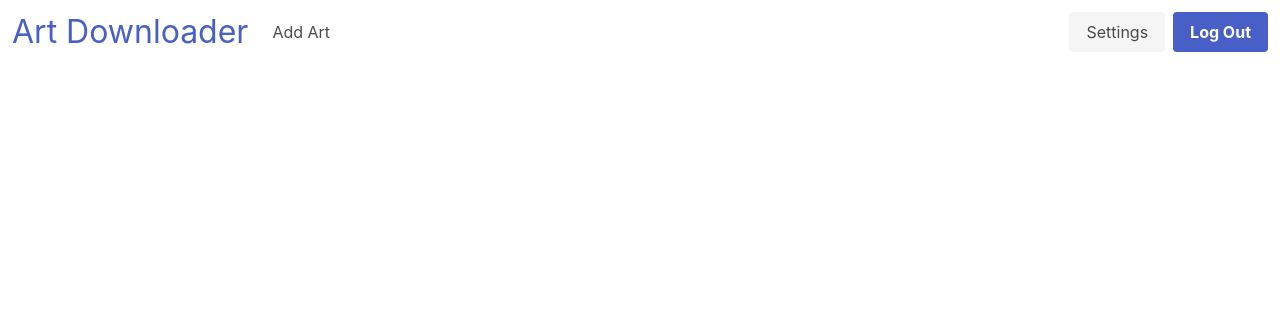
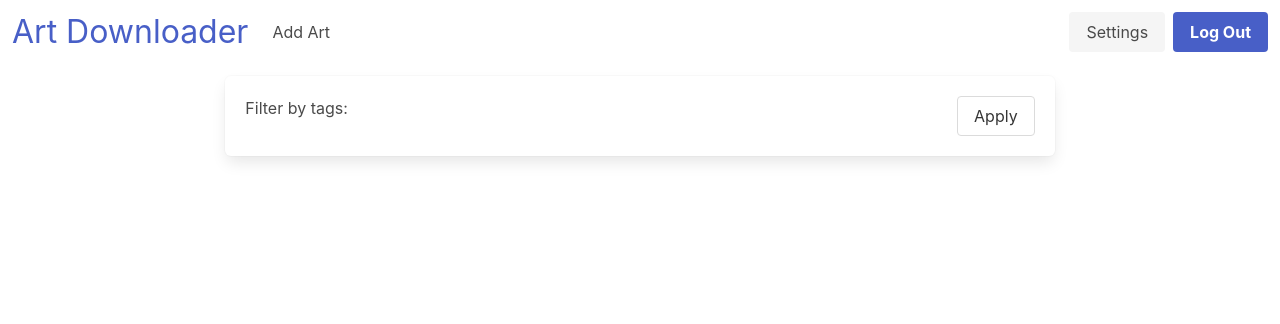
Before and after one commit to LexNastin/art-downloader, a Flask app: page / in a window 1280 px wide. Shown: the top 324 px of the page. Run offline with Flask 3, Linux system fonts and the light colour scheme; the visitor is signed in with stand-in values (Sample User, id 1); data comes from the database, SQL or seed files in the repository; data that the repository does not hold is empty; parts of the project's set-up code (start-up, migrations or seed data) failed here and were passed over; some libraries are stand-ins or nearby versions.

Commit message:
add post search by tags

```diff
--- a/app/main.py
+++ b/app/main.py
@@ -12,9 +12,11 @@
 from . import DATA_DIR, MEDIA_DIR, TEMP_DIR, db
 from .settings import get_setting, set_setting
 from datetime import datetime as dt
+from ordered_set import OrderedSet
 import os
 import mimetypes
 import shutil
+import json
 
 main = Blueprint("main", __name__)
 
@@ -53,6 +55,13 @@
         num /= 1024.0
     return f"{num:.1f}Yi{suffix}"
 
+def get_all_tags(all_posts):
+    tags = set()
+    for post in all_posts:
+        for tag in post.tags:
+            tags.add(tag)
+    return tags
+
 # stolen from Python Docs
 def get_tree_size(path):
     """Return total size of files in given path and subdirs."""
@@ -67,11 +76,7 @@
 def get_stats():
     all_posts = get_all_posts()
     posts = len(all_posts)
-    tags = set()
-    for post in all_posts:
-        for tag in post.tags:
-            tags.add(tag)
-    tags = len(tags)
+    tags = len(get_all_tags(all_posts))
     space = sizeof_fmt(get_tree_size(DATA_DIR))
     return {
         "posts": posts,
@@ -84,7 +89,44 @@
 @login_required
 def index():
     posts = get_all_posts()
-    return render_template("index.html", posts=list(split_into(3, posts)), get_thumbnail=get_thumbnail, strftime=strftime)
+    return render_template("index.html",
+        posts=list(split_into(3, posts)),
+        get_thumbnail=get_thumbnail,
+        strftime=strftime,
+        tags=sorted(get_all_tags(posts))
+    )
+
+# filtered af posts
+@main.route("/", methods=["POST"])
+@login_required
+def index_filtered():
+    include = json.loads(request.form.get("include"))
+    exclude = json.loads(request.form.get("exclude"))
+    posts = get_all_posts()
+    actual_posts = []
+
+    if not include:
+        for post in posts:
+            actual_posts.append(post)
+    for post in posts:
+        if all(item in post.tags for item in include):
+            actual_posts.append(post)
+    for item in exclude:
+        for post in actual_posts:
+            if item in post.tags:
+                actual_posts.remove(post)
+
+    actual_posts = list(OrderedSet(actual_posts))
+
+    return render_template(
+        "index.html",
+        posts=list(split_into(3, actual_posts)),
+        get_thumbnail=get_thumbnail,
+        strftime=strftime,
+        tags=sorted(get_all_tags(posts)),
+        include=include,
+        exclude=exclude
+    )
 
 # post viewing path
 @main.route("/post")
--- a/app/posts.py
+++ b/app/posts.py
@@ -2,6 +2,7 @@
 from . import db
 import json
 from enum import Enum
+from ordered_set import OrderedSet
 
 class Response(Enum):
     SUCCESS = 1
@@ -27,6 +28,8 @@
 
 def new_post(timestamp, source="", tags=[]):
     post = Post.query.filter_by(timestamp=timestamp).first()
+    tags = OrderedSet(tags)
+    tags = list(tags)
 
     if not post:
         new_setting = Post(timestamp=timestamp, source=source, tags=json.dumps(tags))
@@ -67,6 +70,10 @@
                 "message": "A post already exists at that time"
             }
 
+    if tags:
+        tags = OrderedSet(tags)
+        tags = list(tags)
+
     if post:
         post.timestamp = new_timestamp or post.timestamp
         post.source = source or post.source
--- a/app/templates/index.html
+++ b/app/templates/index.html
@@ -1,6 +1,76 @@
 {% extends "base.html" %}
 
 {% block content %}
+<script>
+  document.addEventListener('DOMContentLoaded', () => {
+    // does the abracadabra (which my brain stopped doing on Thursday bc of all the setup required for an A/D ctf against friends)
+    // keyboard spam:er wo miurwefriemro r' qc oer  ;io je jmio rejiwo iocer i icocroivw the keyboard sure does feel nice today
+    // now - if someone sees this total loss of sanity, msg me! check if i haven't gone insane yet :eyes: :joy:
+    function get_filters(filters) {
+      let result = {
+        include: [],
+        exclude: []
+      }
+      filters.forEach(filter => {
+        let exp_classes = [...filter.classList]
+        if (exp_classes.includes("is-success")) {
+          result["include"].push(filter.innerText)
+        } else if (exp_classes.includes("is-danger")) {
+          result["exclude"].push(filter.innerText)
+        }
+      })
+
+      return result
+    }
+
+    function magic_toggle(event) {
+      let target = event.currentTarget
+      let classes = target.classList
+      let exp_classes = [...classes]
+      if (exp_classes.includes("is-success")) {
+        classes.remove("is-success")
+        classes.add("is-danger")
+      } else if (exp_classes.includes("is-danger")) {
+        classes.remove("is-danger")
+      } else {
+        classes.add("is-success")
+      }
+    }
+
+    let filters = [...document.getElementById("filters").children]
+    filters.forEach(filter => {
+      filter.addEventListener("click", magic_toggle)
+      filter.addEventListener("mousedown", event => {
+        if (event.detail > 1) {
+          event.preventDefault()
+        }
+        return false
+      })
+    })
+
+    let filters_submit = document.getElementById("filters-submit")
+    filters_submit.addEventListener("click", event => {
+      let target = event.currentTarget
+      let form = target.parentElement
+      target.classList.add("is-loading")
+      let {include, exclude} = get_filters(filters)
+      include = JSON.stringify(include)
+      exclude = JSON.stringify(exclude)
+      let include_input = document.createElement("input")
+      let exclude_input = document.createElement("input")
+      include_input.name = "include"
+      exclude_input.name = "exclude"
+      include_input.value = include
+      exclude_input.value = exclude
+      include_input.hidden = true
+      exclude_input.hidden = true
+      form.appendChild(include_input)
+      form.appendChild(exclude_input)
+      form.submit()
+    })
+  })
+</script>
+
 {% with messages = get_flashed_messages() %}
 {% if messages %}
 <div class="column is-4 is-offset-4">
@@ -14,6 +84,27 @@
 </div>
 {% endif %}
 {% endwith %}
+<div class="column is-8 is-offset-2">
+  <div class="box">
+    <div class="columns is-multiline">
+      <div class="column is-narrow">
+        <p>Filter by tags:</p>
+      </div>
+      <div class="column tags" id="filters">
+        {% for tag in tags %}
+        <span style="cursor: pointer" class="tag is-medium {{ "is-success" if tag in include else "" }} {{ "is-danger" if tag in exclude else "" }}">
+          {{ tag }}
+        </span>
+        {% endfor %}
+      </div>
+      <div class="column is-narrow">
+        <form method="POST" action="/">
+          <button type="button" id="filters-submit" class="button">Apply</button>
+        </form>
+      </div>
+    </div>
+  </div>
+</div>
 {% for column in posts %}
 <div class="column is-8 is-offset-2">
   <div class="columns is-centered is-desktop">
--- a/requirements.txt
+++ b/requirements.txt
@@ -7,3 +7,4 @@
 werkzeug==2.3.6
 pillow==9.5.0
 opencv-python==4.7.0.72
+ordered-set==4.1.0
```
